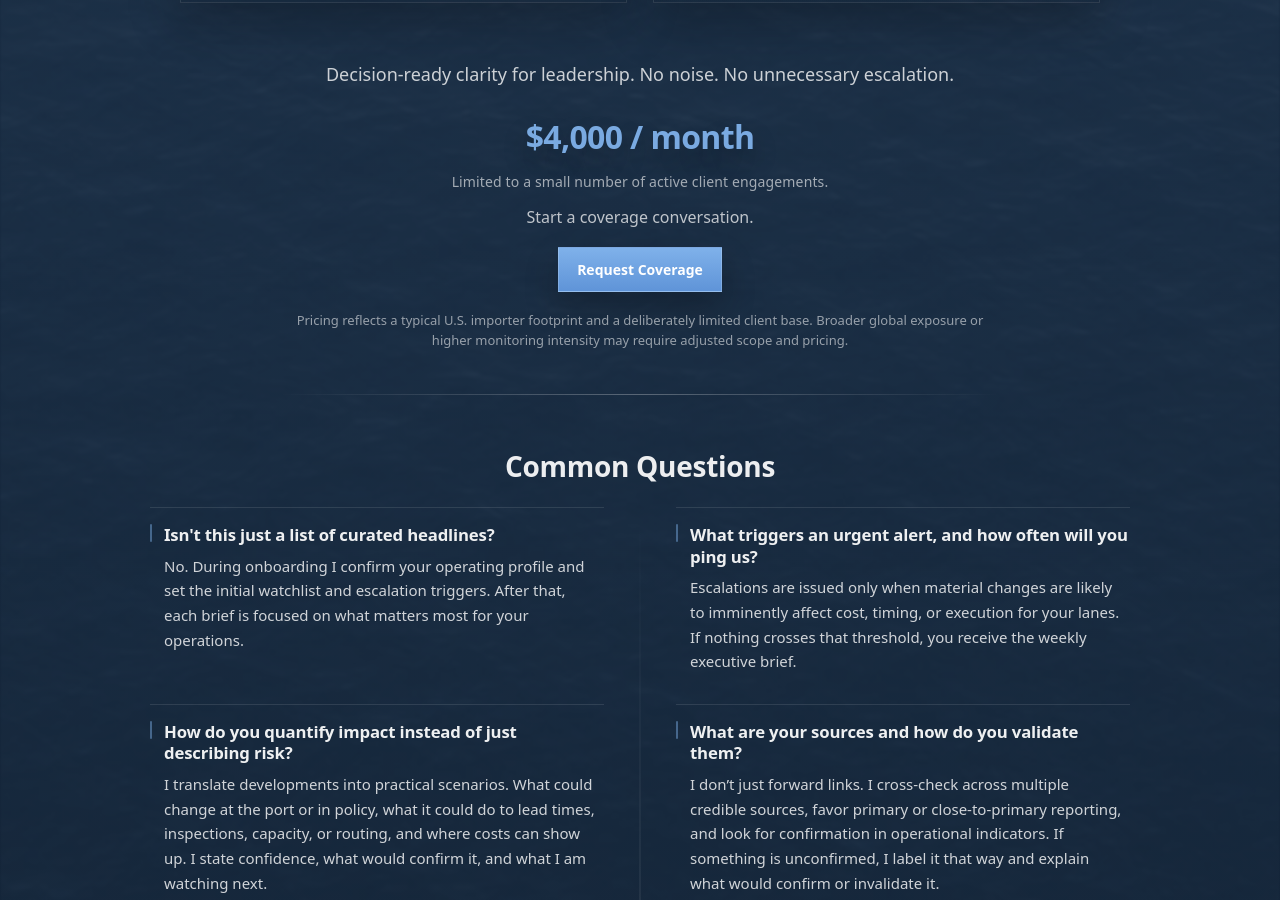
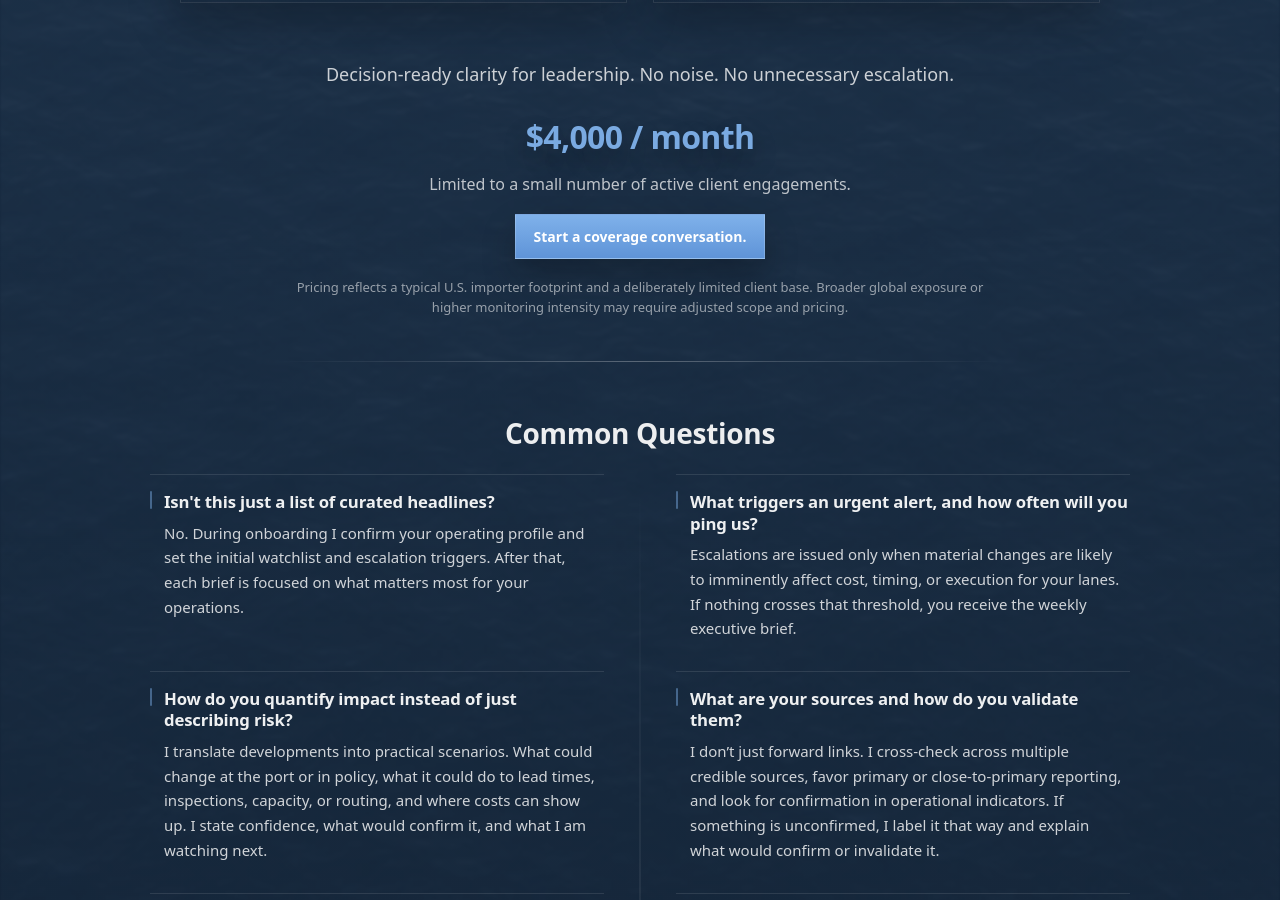
Before and after one commit to importrisk/import-risk-intelligence-site, a Jekyll site: the page built from method.html, in a window 1280 px wide and 900 px high, scrolled down 1976 px. Built offline with Jekyll 4.4.1, drawn with Linux system fonts in a browser that asks for light colours.

Commit message:
Update method.html

```diff
--- a/method.html
+++ b/method.html
@@ -264,16 +264,12 @@ css: /method.css?v=100
 
   <p class="mp-goal-price">$4,000 / month</p>
 
-  <p class="mp-capacity-note">
+  <p class="mp-cta-lead">
     Limited to a small number of active client engagements.
   </p>
 
-  <p class="mp-cta-lead">
-    Start a coverage conversation.
-  </p>
-
   <div class="mp-actions">
-    <a class="btn btn-primary" href="./contact.html">Request Coverage</a>
+    <a class="btn btn-primary" href="./contact.html"> Start a coverage conversation.</a>
   </div>
 
   <p class="mp-price-note">
```
